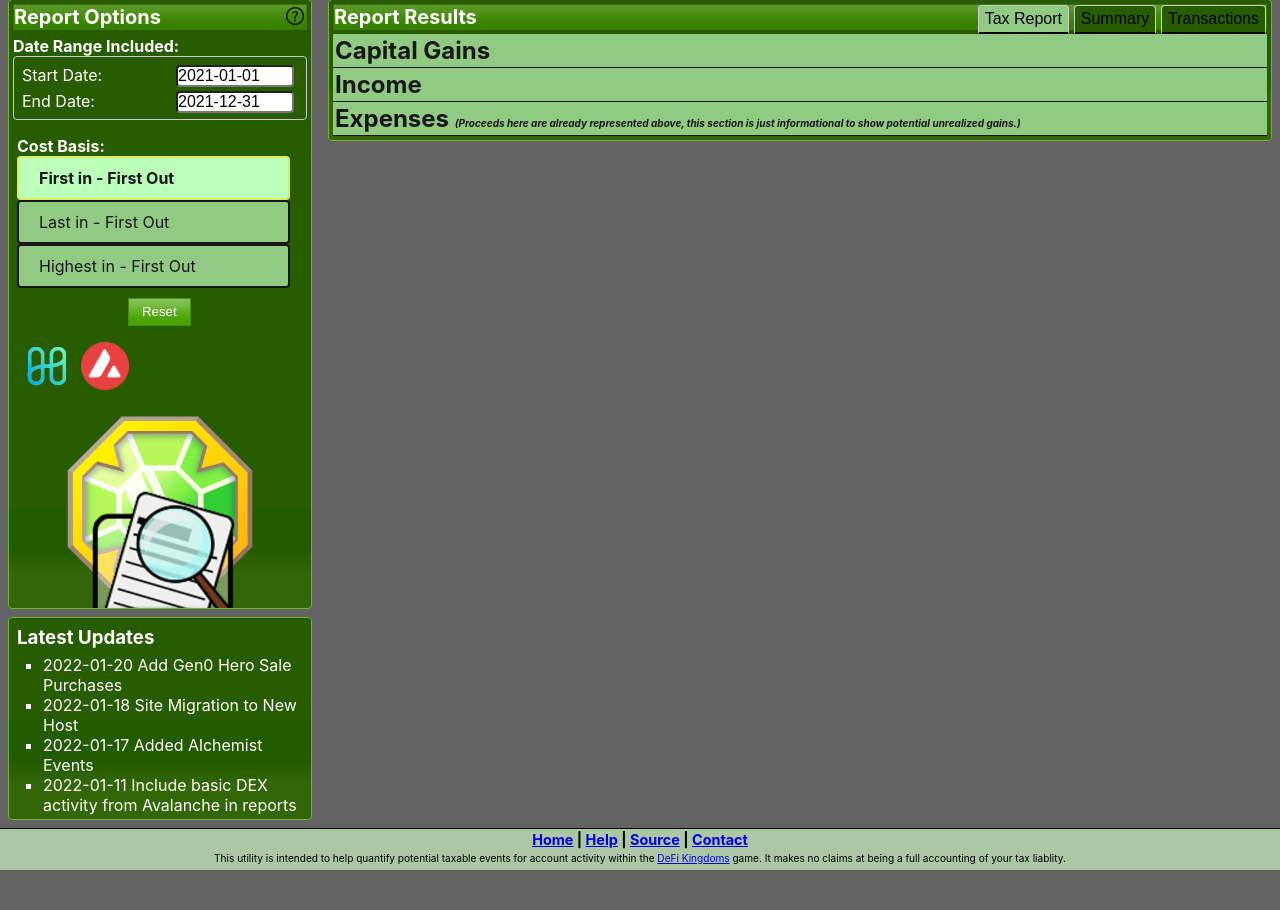
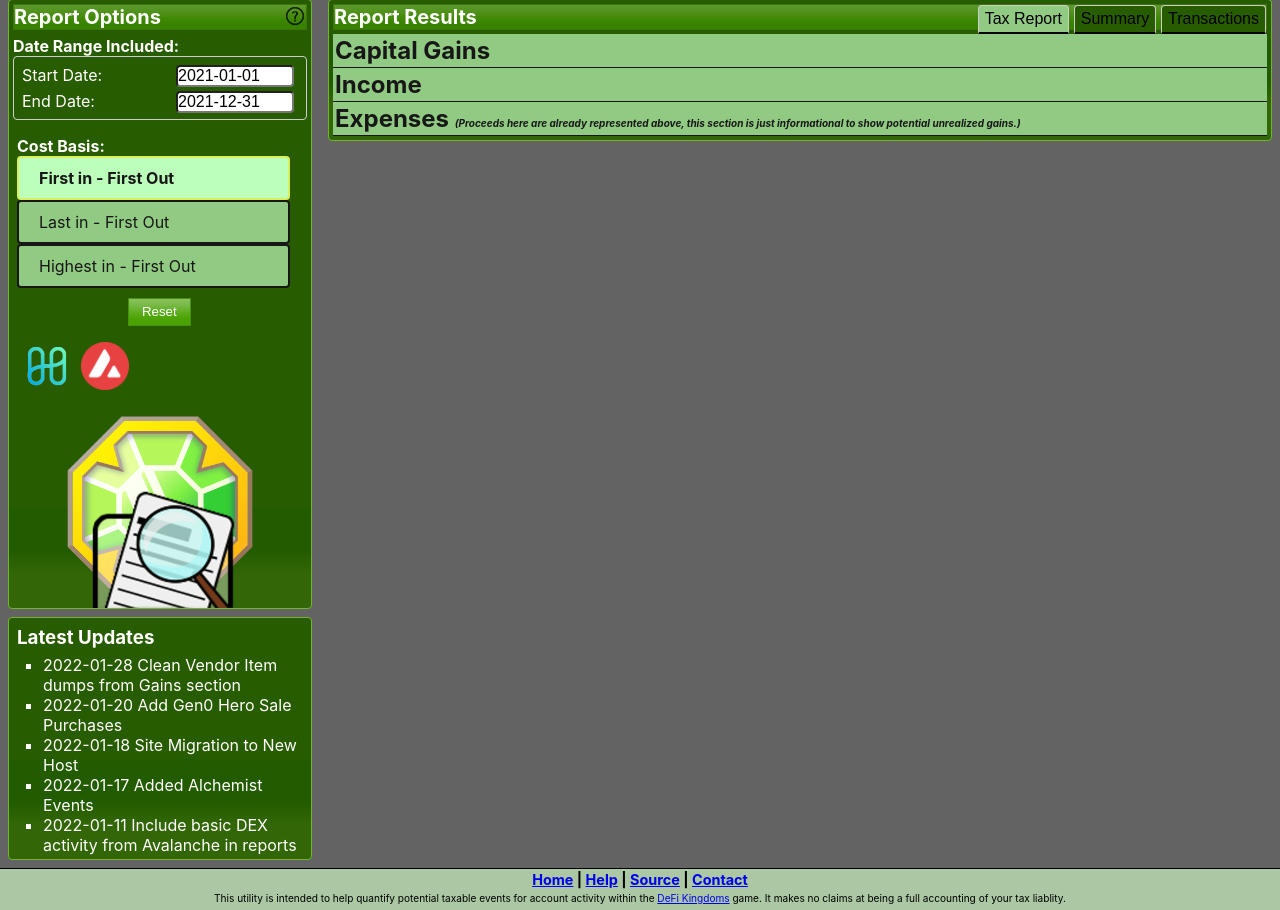
Before and after one commit to pwillworth/dfkreport, a Python web app: template web/templates/home.html in a window 1280 px wide. Shown: the part 72-982 px from the top of the page. Before the commit the page ends 942 px from the top, so only its background shows below. Run offline with Jinja, Linux system fonts and the light colour scheme; the template is opened without the code that fills it, so the values that code supplies are empty.

Commit message:
patch notes list update

```diff
--- a/web/templates/home.html
+++ b/web/templates/home.html
@@ -246,6 +246,7 @@
       <h3>Latest Updates</h3>
       <div class="sectionHead"></div>
       <ul>
+        <li>2022-01-28 Clean Vendor Item dumps from Gains section</li>
         <li>2022-01-20 Add Gen0 Hero Sale Purchases</li>
         <li>2022-01-18 Site Migration to New Host</li>
         <li>2022-01-17 Added Alchemist Events</li>
```
